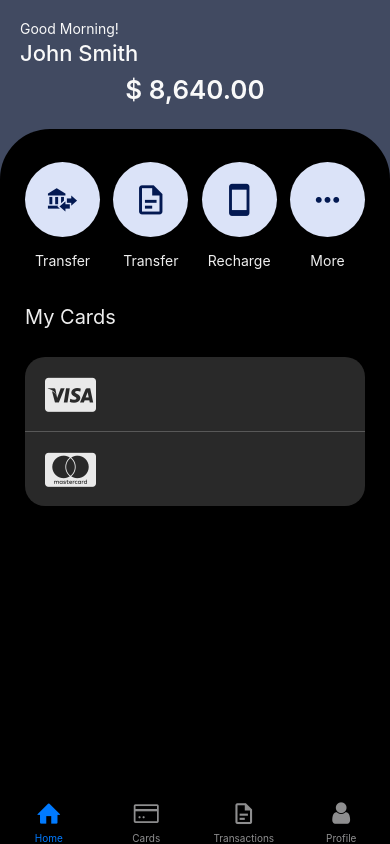
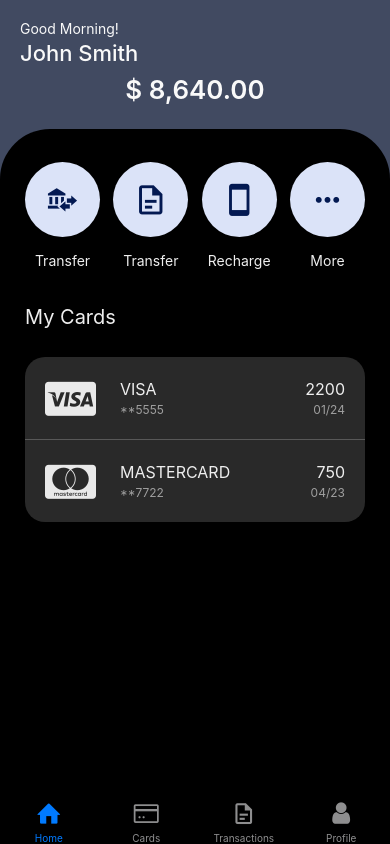
Before and after one commit to Chambo015/React-Native-Bank, a React Native app: screen /Home in a window 390 px wide. Built offline with nearby package versions, Linux system fonts and the light colour scheme.

Commit message:
section card

```diff
--- a/src/components/Home.jsx
+++ b/src/components/Home.jsx
@@ -40,8 +40,18 @@ function HomeScreen({ navigation }) {
   };
   const renderItemCards = ({ item }) => {
     return (
-      <TouchableHighlight style={{padding: 20}}>
-     <Fontisto name={item.title} size={34} color="#E9E9E9" />
+      <TouchableHighlight activeOpacity={0.9} underlayColor="#000" onPress={() => {}} style={{ padding: 20 }}>
+        <View style={styles.cardWrap}>
+            <Fontisto name={item.title} size={34} color="#E9E9E9" />
+          <View style={{ marginHorizontal: 24}}>
+            <Text style={styles.cardText}>{item.title.toUpperCase()}</Text>
+            <Text style={styles.cardSubText}>**{item.cardNumber}</Text>
+          </View>
+          <View style={{ marginLeft: 'auto'}}>
+            <Text style={[styles.cardText, {textAlign: 'right'}]}>{item.balance}</Text>
+            <Text style={[styles.cardSubText, {textAlign: 'right'}]}>{item.deadline}</Text>
+          </View>
+        </View>
       </TouchableHighlight>
     );
   };
@@ -62,10 +72,14 @@ function HomeScreen({ navigation }) {
         <View>
           <Text style={styles.sectionTitle}>My Cards</Text>
           <FlatList
+            style={{
+              backgroundColor: '#292929',
+              borderRadius: 20,
+              overflow: 'hidden',
+            }}
             ItemSeparatorComponent={() => (
               <View style={{ height: 1, backgroundColor: '#585858' }}></View>
             )}
-            style={{ backgroundColor: '#292929', borderRadius: 20 }}
             data={DATA.cards}
             renderItem={renderItemCards}
             keyExtractor={(item) => item.id}
@@ -127,7 +141,26 @@ const styles = StyleSheet.create({
     alignItems: 'center',
     marginBottom: 15,
   },
-  sectionTitle: { color: '#EEEEEE', fontSize: 20, lineHeight: 30, marginBottom: 25 },
+  sectionTitle: {
+    color: '#EEEEEE',
+    fontSize: 20,
+    lineHeight: 30,
+    marginBottom: 25,
+  },
+  cardWrap: {
+    flexDirection: 'row',
+    alignItems: 'center'
+  },
+  cardText: {
+    color: '#EEEEEE',
+    fontSize: 16,
+    lineHeight: 24
+  },
+  cardSubText: {
+    color: 'rgba(238, 238, 238, 0.6)',
+    fontSize: 12,
+    lineHeight: 18
+  }
 });
 
 export default HomeScreen;
--- a/src/data/index.js
+++ b/src/data/index.js
@@ -1,19 +1,24 @@
 const data = {
   actionBtns: [{ btnName: 'bank-transfer', actionName: 'Transfer' }, { btnName: "file-document-outline", actionName: 'Transfer' }, { btnName: 'cellphone', actionName: 'Recharge' }, { btnName: 'dots-horizontal', actionName: 'More' }],
+  colors: {
+    listBg: '#292929'
+  },
   cards: [
     {
       title: 'visa',
       accountNumber: 'US594162942522995829',
       cardNumber: '5555',
       deadline: '01/24',
-      id: 1
+      id: 1,
+      balance: 2200
     },
     {
       title: 'mastercard',
       accountNumber: 'US59588000555500829',
       cardNumber: '7722',
       deadline: '04/23',
-      id: 2
+      id: 2,
+      balance: 750
     }
   ]
 };
```
